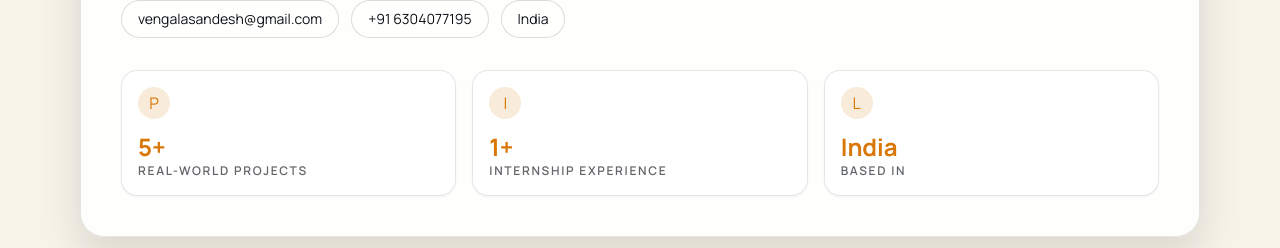
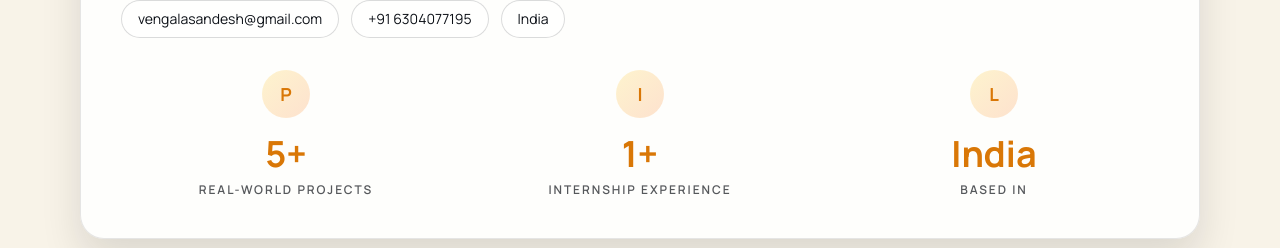
Before and after one commit to sandeshvengala/sandesh-GD-P-portfolio, a React (Vite) app: page /resume in a window 1280 px wide. Shown: the part 379-627 px from the top of the page. Built offline with nearby package versions, Linux system fonts and the light colour scheme; no server answers; the HTML template or start-up script is replaced by a standard one.

Commit message:
Redesign stats cards with centered layout, larger values, and minimal styling to match reference design

```diff
--- a/src/pages/About.jsx
+++ b/src/pages/About.jsx
@@ -73,14 +73,16 @@ export default function About() {
           viewport={{ once: true }}
           transition={{ duration: 0.5, delay: 0.05 }}
         >
-          <div className="mb-6 grid gap-4 sm:grid-cols-3">
+          <div className="mb-8 grid gap-6 sm:grid-cols-3 text-center">
             {impactStats.map((item, idx) => (
-              <article key={item.label} className="rounded-2xl border border-ink/10 bg-white/80 p-4 shadow-sm backdrop-blur-sm dark:border-paper/10 dark:bg-ink/35">
-                <div className="mb-3 inline-flex h-8 w-8 items-center justify-center rounded-full bg-accent/15 text-accent">
-                  {idx === 0 ? 'P' : idx === 1 ? 'I' : 'L'}
+              <article key={item.label}>
+                <div className="mb-4 flex justify-center">
+                  <div className="flex h-12 w-12 items-center justify-center rounded-full bg-gradient-to-br from-yellow-400/20 to-orange-500/20 text-lg font-bold text-accent">
+                    {idx === 0 ? 'P' : idx === 1 ? 'I' : 'L'}
+                  </div>
                 </div>
-                <p className="text-2xl font-bold text-accent">{item.value}</p>
-                <p className="text-xs font-semibold uppercase tracking-[0.14em] text-ink/65 dark:text-paper/70">{item.label}</p>
+                <p className="mb-2 text-3xl font-bold text-accent md:text-4xl">{item.value}</p>
+                <p className="text-xs font-semibold uppercase tracking-[0.16em] text-ink/70 dark:text-paper/75">{item.label}</p>
               </article>
             ))}
           </div>
--- a/src/pages/Home.jsx
+++ b/src/pages/Home.jsx
@@ -104,17 +104,19 @@ export default function Home() {
               </Link>
             </div>
 
-            <div className="mt-10 grid gap-4 sm:grid-cols-3">
+            <div className="mt-10 grid gap-6 sm:grid-cols-3">
               {highlightStats.map((item, idx) => (
                 <article
                   key={item.label}
-                  className="rounded-2xl border border-ink/10 bg-white/80 p-4 shadow-sm backdrop-blur-sm dark:border-paper/10 dark:bg-ink/35"
+                  className="text-center"
                 >
-                  <div className="mb-3 inline-flex h-8 w-8 items-center justify-center rounded-full bg-accent/15 text-accent">
-                    {idx === 0 ? 'P' : idx === 1 ? 'I' : 'L'}
+                  <div className="mb-4 flex justify-center">
+                    <div className="flex h-12 w-12 items-center justify-center rounded-full bg-gradient-to-br from-yellow-400/20 to-orange-500/20 text-lg font-bold text-accent">
+                      {idx === 0 ? 'P' : idx === 1 ? 'I' : 'L'}
+                    </div>
                   </div>
-                  <p className="text-2xl font-bold text-accent">{item.value}</p>
-                  <p className="text-xs font-semibold uppercase tracking-[0.14em] text-ink/65 dark:text-paper/70">
+                  <p className="mb-2 text-3xl font-bold text-accent md:text-4xl">{item.value}</p>
+                  <p className="text-xs font-semibold uppercase tracking-[0.16em] text-ink/70 dark:text-paper/75">
                     {item.label}
                   </p>
                 </article>
--- a/src/pages/Resume.jsx
+++ b/src/pages/Resume.jsx
@@ -137,21 +137,27 @@ export default function Resume() {
           <span className="rounded-full border border-ink/15 bg-white/70 px-4 py-2 dark:border-paper/20 dark:bg-ink/30">{contactLocation}</span>
         </div>
 
-        <div className="mt-8 grid gap-4 md:grid-cols-3">
-          <article className="rounded-2xl border border-ink/10 bg-white/80 p-4 shadow-sm backdrop-blur-sm dark:border-paper/10 dark:bg-ink/35">
-            <div className="mb-3 inline-flex h-8 w-8 items-center justify-center rounded-full bg-accent/15 text-accent">P</div>
-            <p className="text-2xl font-bold text-accent">5+</p>
-            <p className="text-xs font-semibold uppercase tracking-[0.14em] text-ink/65 dark:text-paper/70">Real-World Projects</p>
+        <div className="mt-8 grid gap-6 md:grid-cols-3 text-center">
+          <article>
+            <div className="mb-4 flex justify-center">
+              <div className="flex h-12 w-12 items-center justify-center rounded-full bg-gradient-to-br from-yellow-400/20 to-orange-500/20 text-lg font-bold text-accent">P</div>
+            </div>
+            <p className="mb-2 text-3xl font-bold text-accent md:text-4xl">5+</p>
+            <p className="text-xs font-semibold uppercase tracking-[0.16em] text-ink/70 dark:text-paper/75">Real-World Projects</p>
           </article>
-          <article className="rounded-2xl border border-ink/10 bg-white/80 p-4 shadow-sm backdrop-blur-sm dark:border-paper/10 dark:bg-ink/35">
-            <div className="mb-3 inline-flex h-8 w-8 items-center justify-center rounded-full bg-accent/15 text-accent">I</div>
-            <p className="text-2xl font-bold text-accent">1+</p>
-            <p className="text-xs font-semibold uppercase tracking-[0.14em] text-ink/65 dark:text-paper/70">Internship Experience</p>
+          <article>
+            <div className="mb-4 flex justify-center">
+              <div className="flex h-12 w-12 items-center justify-center rounded-full bg-gradient-to-br from-yellow-400/20 to-orange-500/20 text-lg font-bold text-accent">I</div>
+            </div>
+            <p className="mb-2 text-3xl font-bold text-accent md:text-4xl">1+</p>
+            <p className="text-xs font-semibold uppercase tracking-[0.16em] text-ink/70 dark:text-paper/75">Internship Experience</p>
           </article>
-          <article className="rounded-2xl border border-ink/10 bg-white/80 p-4 shadow-sm backdrop-blur-sm dark:border-paper/10 dark:bg-ink/35">
-            <div className="mb-3 inline-flex h-8 w-8 items-center justify-center rounded-full bg-accent/15 text-accent">L</div>
-            <p className="text-2xl font-bold text-accent">India</p>
-            <p className="text-xs font-semibold uppercase tracking-[0.14em] text-ink/65 dark:text-paper/70">Based In</p>
+          <article>
+            <div className="mb-4 flex justify-center">
+              <div className="flex h-12 w-12 items-center justify-center rounded-full bg-gradient-to-br from-yellow-400/20 to-orange-500/20 text-lg font-bold text-accent">L</div>
+            </div>
+            <p className="mb-2 text-3xl font-bold text-accent md:text-4xl">India</p>
+            <p className="text-xs font-semibold uppercase tracking-[0.16em] text-ink/70 dark:text-paper/75">Based In</p>
           </article>
         </div>
       </div>
```
